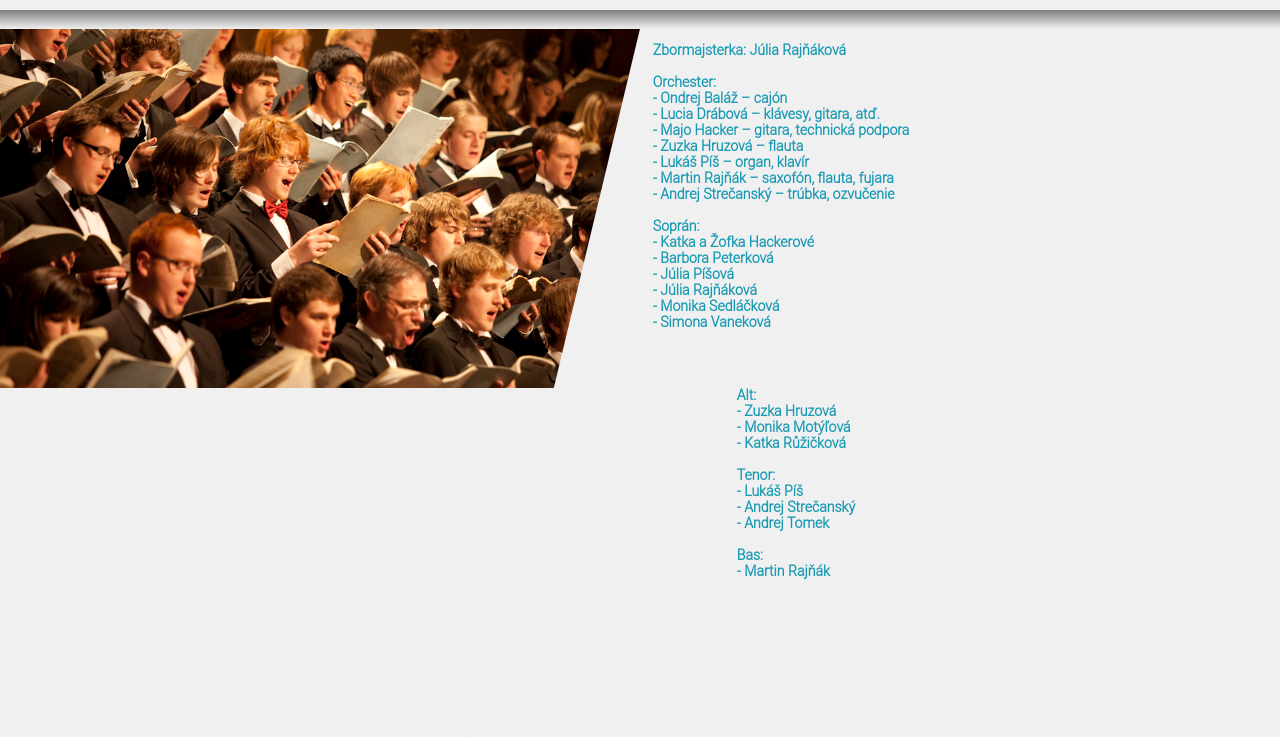
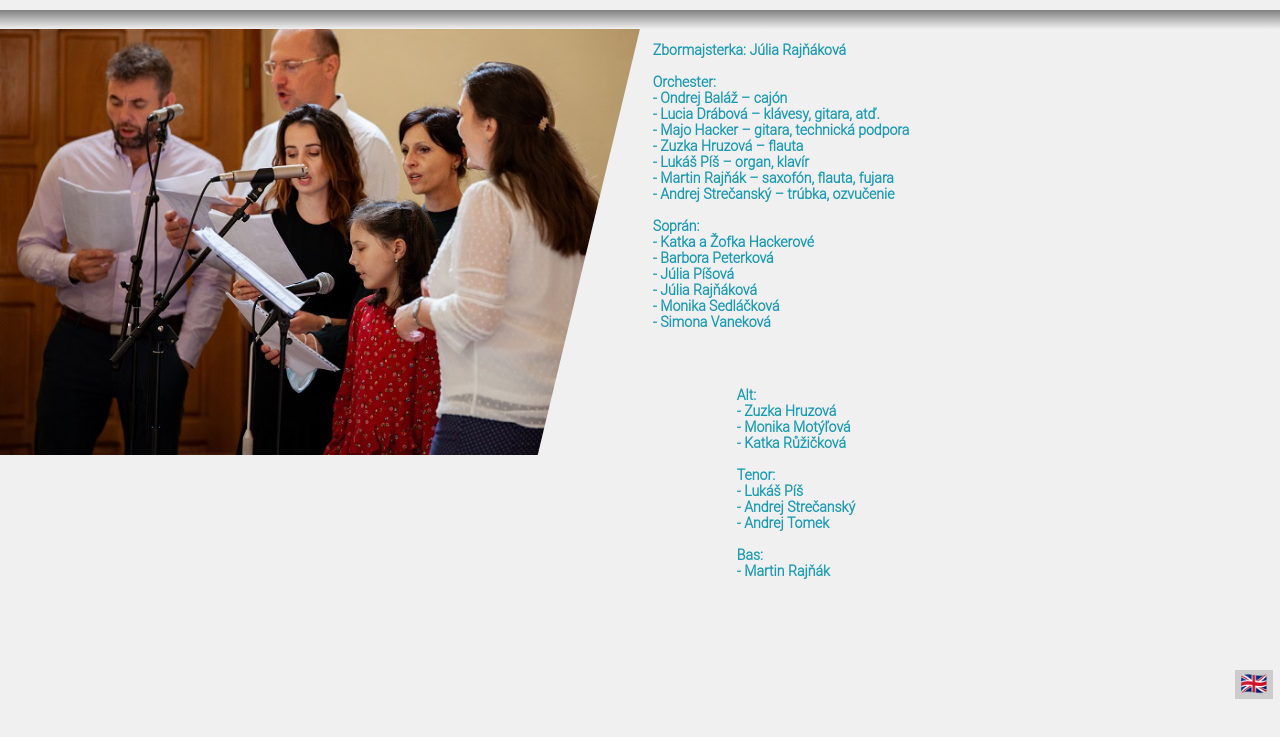
Before and after one commit to zborstupava/stalegria-new, a plain HTML site: page pages/members.html in a window 1280 px wide. Shown: the part 85-822 px from the top of the page. Drawn offline with Linux system fonts and the light colour scheme.

Commit message:
changed the page images

```diff
--- a/css/main-style.css
+++ b/css/main-style.css
@@ -147,20 +147,20 @@ a {
     display: none;
 }
 
-/*#language-dropdown{*/
-/*    position: fixed;*/
-/*    top: calc(100% - 2vw - 1.5vw);*/
-/*    left: calc(100% - 2vw - 1.5vw);*/
-/*    font-size: 1.7vw;*/
-/*    background-color: rgba(0, 0, 0, 0.15);*/
-/*    border: none;;*/
-/*    display: flex;*/
-/*    align-items: center;*/
-/*    justify-content: center;*/
-/*    padding: .1vw .4vw;*/
-/*    transition-duration: 0.5s;*/
-/*}*/
+#language-dropdown{
+    position: fixed;
+    top: calc(100% - 2vw - 1.5vw);
+    left: calc(100% - 2vw - 1.5vw);
+    font-size: 1.7vw;
+    background-color: rgba(0, 0, 0, 0.15);
+    border: none;;
+    display: flex;
+    align-items: center;
+    justify-content: center;
+    padding: .1vw .4vw;
+    transition-duration: 0.5s;
+}
 
-/*#language-dropdown:hover{*/
-/*    background-color: rgba(0, 0, 0, 0.25);*/
-/*}*/
+#language-dropdown:hover{
+    background-color: rgba(0, 0, 0, 0.25);
+}
--- a/pages/members.html
+++ b/pages/members.html
@@ -26,7 +26,7 @@
 <div class="gradient-separator"></div>
 <div class="main-content">
     <div class="page-image">
-        <img alt="Members" src="../media/IMGs/pageImgs/members.png">
+        <img alt="Members" src="../media/IMGs/pageImgs/members.jpg">
     </div>
     <div class="page-content">
         <div style="column-count: 2;">
```
Also changed, not shown: pages/home.html (+1 -0 lines), pages/recordings.html (+1 -1 lines), pages/repertoire.html (+1 -1 lines), media/IMGs/pageImgs/candles.jpg (added), media/IMGs/pageImgs/members.jpg (added), media/IMGs/pageImgs/members.png (deleted), media/IMGs/pageImgs/recordings.jpg (added), media/IMGs/pageImgs/repertoire.png (deleted), 3 other files.
